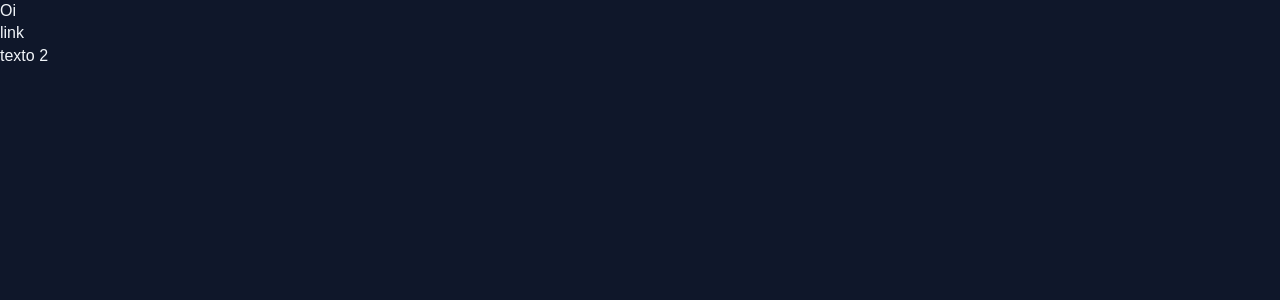
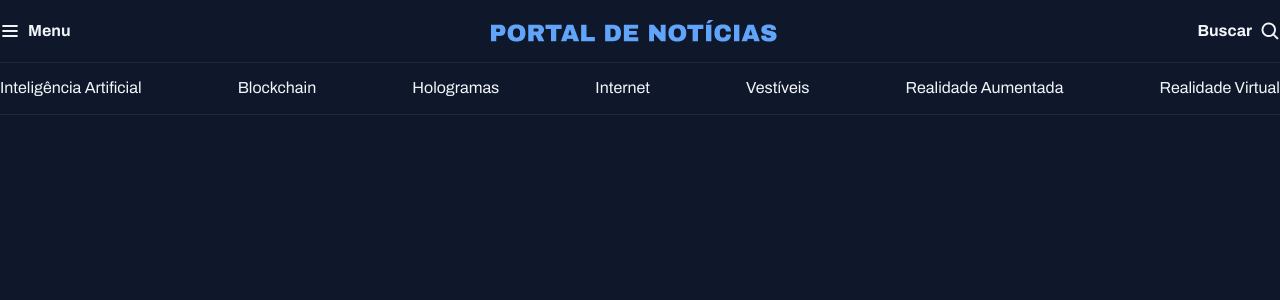
Before and after one commit to Flavianna-Saldanha/portal-noticias, a Next.js app: page / in a window 1280 px wide. Shown: the top 300 px of the page. Built offline with nearby package versions, Linux system fonts and the light colour scheme.

Commit message:
criando header da aplicação

```diff
--- a/app/globals.css
+++ b/app/globals.css
@@ -1,5 +1,5 @@
+@import url("https://fonts.googleapis.com/css2?family=Archivo:ital,wght@0,100..900;1,100..900&display=swap");
 @import "tailwindcss";
-@import url("https://fonts.googleapis.com/css2?family=Archivo:ital,wght@0,100..900;1,100..900&display=swap");
 
 * {
   margin: 0;
@@ -44,3 +44,28 @@ h2,
 h3 {
   font: inherit;
 }
+
+#primary {
+  padding-block: 20px;
+
+  div {
+    display: flex;
+    align-items: center;
+    gap: 8px;
+  }
+
+  div:nth-child(2) {
+    margin-inline: auto;
+  }
+
+  div:nth-child(3) {
+    justify-self: end;
+  }
+}
+
+#secondary {
+  padding-block: 14px;
+  border: solid 1px var(--stroke-color);
+  border-inline: none;
+  justify-content: space-between;
+}
--- a/app/layout.tsx
+++ b/app/layout.tsx
@@ -1,5 +1,4 @@
 import type { Metadata } from "next";
-import { Geist, Geist_Mono } from "next/font/google";
 import "./globals.css";
 
 export const metadata: Metadata = {
--- a/app/page.tsx
+++ b/app/page.tsx
@@ -1,10 +1,12 @@
+import { Header } from "@/src/components/header/Header";
+
 const Page = () => {
   return (
-    <div className="">
-      <h1>Oi</h1>
-      <a href="">link</a>
-      <h2>texto 2</h2>
-    </div>
+    <>
+      <div className="flex justify-center">
+        <Header />
+      </div>
+    </>
   );
 };
 
--- /dev/null
+++ b/src/components/header/Header.tsx
@@ -0,0 +1,30 @@
+export const Header = () => {
+  return (
+    <header className="container mx-auto">
+      <nav id="primary" className="grid grid-flow-col">
+        <div className="">
+          <img src="../assets/icons/List.svg" alt="ícone de menu" />
+          <strong>Menu</strong>
+        </div>
+
+        <div>
+          <img src="../assets/Logo.png" alt="Portal de Notícias logo" />
+        </div>
+
+        <div className="">
+          <strong>Buscar</strong>
+          <img src="../assets/icons/MagnifyingGlass.svg" alt="ícone de busca" />
+        </div>
+      </nav>
+      <nav id="secondary" className="grid grid-flow-col">
+        <a href="#">Inteligência Artificial</a>
+        <a href="#">Blockchain</a>
+        <a href="#">Hologramas</a>
+        <a href="#">Internet</a>
+        <a href="#">Vestíveis</a>
+        <a href="#">Realidade Aumentada</a>
+        <a href="#">Realidade Virtual</a>
+      </nav>
+    </header>
+  );
+};
```
